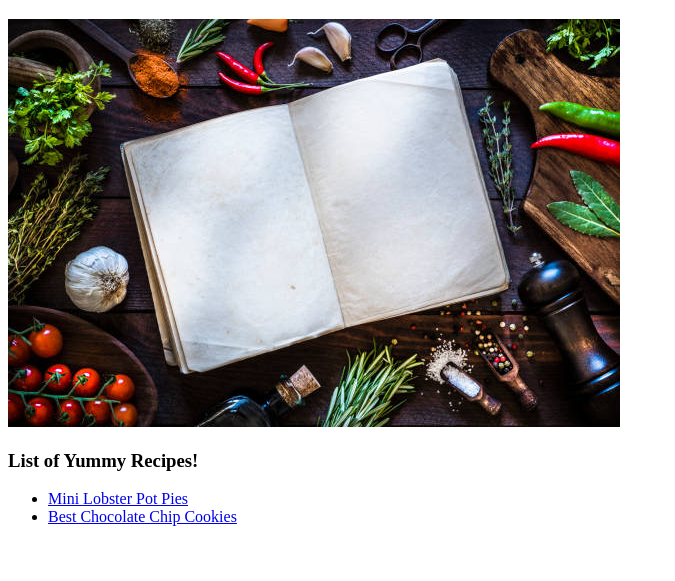
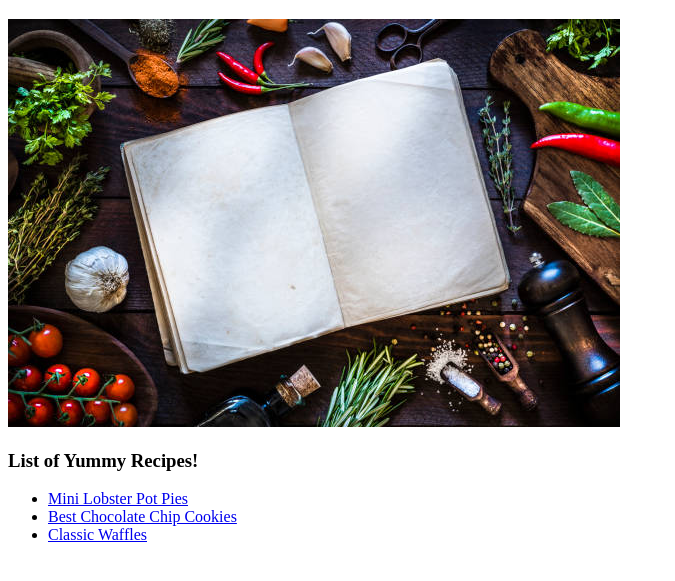
Before and after one commit to Maharta/odin-recipes, a plain HTML site: page index.html in a window 1280 px wide. Shown: the part 61-642 px from the top of the page, without its empty margins (0-675 px from the left). Drawn offline with Linux system fonts and the light colour scheme.

Commit message:
added a link for new page: classic-waffles page.

```diff
--- a/index.html
+++ b/index.html
@@ -15,7 +15,9 @@
         <ul>
             <li><a href="./recipes/lobster-pot-pie.html">Mini Lobster Pot Pies</a></li>
             <li><a href="./recipes/choco-chip-cookies.html">Best Chocolate Chip Cookies</a></li>
+            <li><a href="./recipes/classic-waffles.html">Classic Waffles</a></li>
         </ul>
+
     </body>
 
 
```
